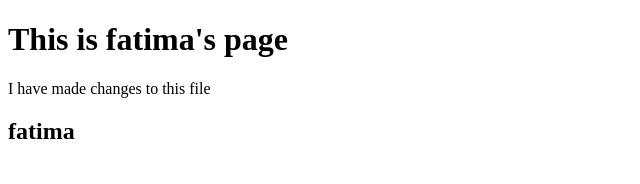
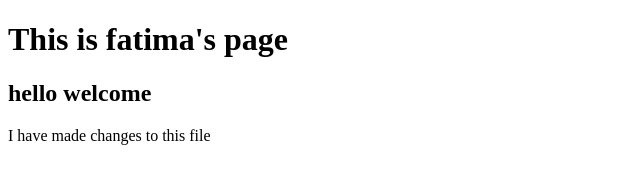
Before and after one commit to appnetwise/emp-profiles, a plain HTML site: page fatima.html in a window 1280 px wide. Shown: the whole page, without its empty margins (0-640 px from the left). Drawn offline with Linux system fonts and the light colour scheme.

```diff
--- a/fatima.html
+++ b/fatima.html
@@ -8,7 +8,8 @@
 </head>
 <body>
     <h1>This is fatima's page</h1>
+    <h2>hello welcome </h2>
     <p>I have made changes to this file</p>
-    <h2>fatima</h2>
+    <h2></h2>
 </body>
 </html>
```
